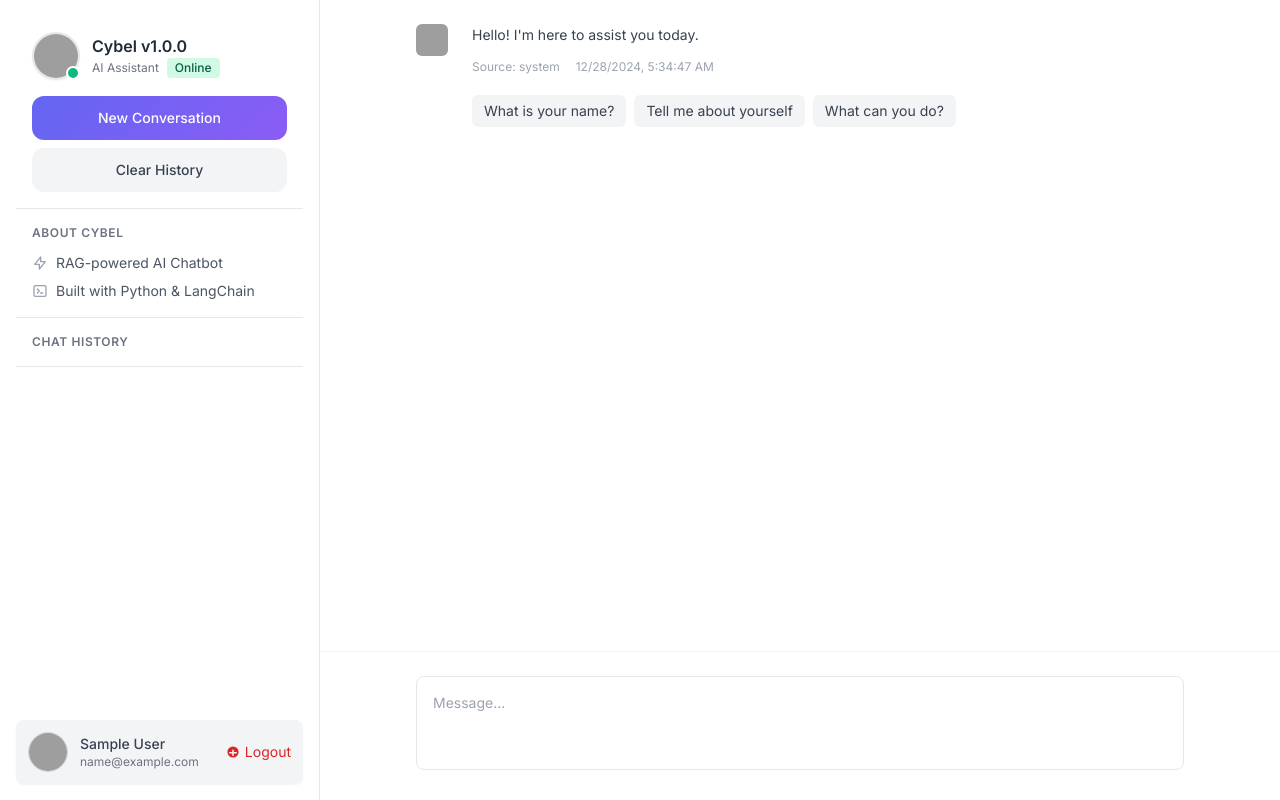
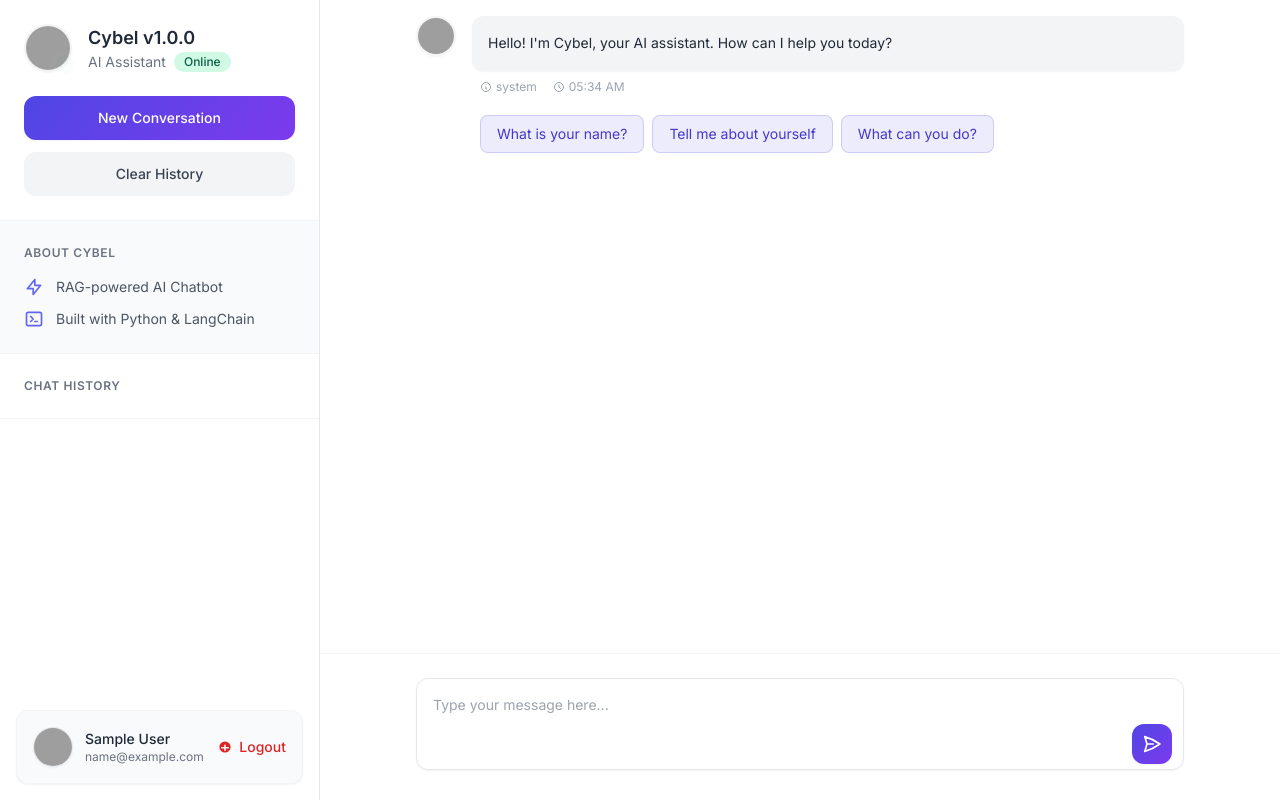
Before and after one commit to SystemGuard-official/cybel, a Flask app: page /chat in a window 1280 px wide. Run offline with Flask 3, Linux system fonts and the light colour scheme; the visitor is signed in with stand-in values (Sample User, id 1); data that the repository does not hold is empty; grey boxes are pictures that could not be loaded.

```diff
--- a/src/query_chromadb.py
+++ b/src/query_chromadb.py
@@ -48,8 +48,8 @@ def formulate_response_using_llm(query: str, rephrased_query: str, metadata, con
 
     ## Instructions:
     - Use only explicit internal provided context information to generate the answer and follow-up questions.
-    - Response should be in the form of a paragraphs/list of points/table.
-    - Remember, you shall complete ALL tasks.
+    - Response should be in the form of a paragraphs or list or points of table as per the query.
+    - Remember, you shall complete ALL tasks to the best of your ability.
     - If the provided context contains contradictory or conflicting information, say you don't know the answer and provide a reason.
 
     ### Context: to formulate the answer and follow-up questions
--- a/src/templates/chat.html
+++ b/src/templates/chat.html
@@ -9,113 +9,141 @@
     <link href="https://fonts.googleapis.com/css2?family=Inter:wght@400;500;600;700&display=swap" rel="stylesheet">
     <style>
         :root {
-            --primary-gradient: linear-gradient(135deg, #6366f1 0%, #8b5cf6 100%);
+            --primary-gradient: linear-gradient(135deg, #4F46E5 0%, #7C3AED 100%);
+            --secondary-gradient: linear-gradient(135deg, #3B82F6 0%, #8B5CF6 100%);
         }
 
         body {
             font-family: 'Inter', sans-serif;
         }
 
-        .message-source-history {
-            background: rgba(59, 130, 246, 0.1);
-            border-left: 4px solid #3b82f6;
+        .glass-effect {
+            background: rgba(255, 255, 255, 0.8);
+            backdrop-filter: blur(12px);
+            -webkit-backdrop-filter: blur(12px);
         }
 
-        .message-source-generated {
-            background: rgba(139, 92, 246, 0.1);
-            border-left: 4px solid #8b5cf6;
+        .message-bubble {
+            position: relative;
+            transition: all 0.3s ease;
         }
 
-        .message-source-system {
-            background: rgba(75, 85, 99, 0.1);
-            border-left: 4px solid #4b5563;
+        .message-bubble:hover {
+            transform: translateY(-1px);
+        }
+
+        .message-bubble-user {
+            background: var(--primary-gradient);
+        }
+
+        .message-bubble-assistant {
+            background: #F3F4F6;
         }
 
         .custom-scrollbar::-webkit-scrollbar {
-            width: 5px;
+            width: 6px;
         }
 
         .custom-scrollbar::-webkit-scrollbar-track {
-            background: #f1f1f1;
+            background: #F3F4F6;
+            border-radius: 8px;
         }
 
         .custom-scrollbar::-webkit-scrollbar-thumb {
-            background: #888;
-            border-radius: 5px;
+            background: #CBD5E1;
+            border-radius: 8px;
+        }
+
+        .custom-scrollbar::-webkit-scrollbar-thumb:hover {
+            background: #94A3B8;
         }
 
         .message-input {
-            background: rgba(243, 244, 246, 0.8);
-            backdrop-filter: blur(8px);
+            background: rgba(243, 244, 246, 0.9);
+            backdrop-filter: blur(12px);
+            border: 1px solid rgba(203, 213, 225, 0.4);
         }
 
-        .source-badge {
-            font-size: 0.65rem;
-            padding: 2px 8px;
-            border-radius: 12px;
+        .gradient-button {
+            background: var(--primary-gradient);
+            transition: all 0.3s ease;
         }
 
-        .source-badge-history {
-            background: rgba(59, 130, 246, 0.1);
-            color: #1e40af;
+        .gradient-button:hover {
+            opacity: 0.9;
+            transform: translateY(-1px);
         }
 
-        .source-badge-generated {
-            background: rgba(139, 92, 246, 0.1);
-            color: #6d28d9;
+        .chat-history-item {
+            transition: all 0.2s ease;
         }
 
-        .source-badge-system {
-            background: rgba(75, 85, 99, 0.1);
-            color: #374151;
+        .chat-history-item:hover {
+            background: #F1F5F9;
+            transform: translateX(2px);
+        }
+
+        .follow-up-button {
+            transition: all 0.2s ease;
+            background: rgba(79, 70, 229, 0.1);
+            border: 1px solid rgba(79, 70, 229, 0.2);
+        }
+
+        .follow-up-button:hover {
+            background: rgba(79, 70, 229, 0.15);
+            transform: translateY(-1px);
         }
     </style>
 </head>
 
-<body class="bg-white min-h-screen font-['Inter']">
+<body class="bg-gray-50 min-h-screen font-['Inter']">
     <div class="flex h-screen">
         <!-- Side Navigation -->
-
-        <div class="w-80 bg-[#F9FAFB] border-r border-gray-200 p-4 flex flex-col">
+        <div class="w-80 bg-white border-r border-gray-200 shadow-sm flex flex-col">
             <!-- Header -->
-            <div class="p-4 border-b border-gray-200">
-                <div class="flex items-center gap-3 mb-4">
+            <div class="p-6 border-b border-gray-100">
+                <div class="flex items-center gap-4 mb-6">
                     <div class="relative">
                         <img src="https://github.com/Py-Contributors/Cybel/raw/v2.0.0/images/cybel_icon.jpg" alt="Cybel"
-                            class="w-12 h-12 rounded-full object-cover border-2 border-gray-200 shadow-sm">
-                        <span class="absolute bottom-0 right-0 w-3.5 h-3.5 bg-green-500 border-2 border-white rounded-full"></span>
+                            class="w-12 h-12 rounded-full object-cover border-2 border-gray-100 shadow-sm">
+                        <span
+                            class="absolute bottom-0 right-0 w-3.5 h-3.5 bg-green-500 border-2 border-white rounded-full animate-ping"></span>
                     </div>
                     <div>
-                        <h1 class="font-semibold text-gray-800">Cybel v1.0.0</h1>
+                        <h1 class="font-semibold text-gray-800 text-lg">Cybel v1.0.0</h1>
                         <div class="flex items-center gap-2">
-                            <span class="text-xs text-gray-500">AI Assistant</span>
+                            <span class="text-sm text-gray-500">AI Assistant</span>
                             <span
-                                class="inline-flex items-center px-2 py-0.5 rounded text-xs font-medium bg-green-100 text-green-800">Online</span>
+                                class="inline-flex items-center px-2.5 py-0.5 rounded-full text-xs font-medium bg-green-100 text-green-800">
+                                Online
+                            </span>
                         </div>
                     </div>
                 </div>
-                <button onclick="startNewChat()" class="w-full mb-2 px-4 py-3 rounded-xl text-white font-medium text-sm transition-all hover:opacity-90" style="background: var(--primary-gradient)">
+                <button onclick="startNewChat()"
+                    class="w-full mb-3 px-4 py-3 rounded-xl text-white font-medium text-sm shadow-sm gradient-button">
                     New Conversation
                 </button>
 
-                <button onclick="clearChatHistory()" class="w-full px-4 py-3 rounded-xl text-gray-700 font-medium text-sm bg-gray-100 hover:bg-gray-200 transition-all">
+                <button onclick="clearChatHistory()"
+                    class="w-full px-4 py-3 rounded-xl text-gray-700 font-medium text-sm bg-gray-100 hover:bg-gray-200 transition-all">
                     Clear History
                 </button>
             </div>
 
             <!-- About Section -->
-            <div class="p-4 border-b border-gray-200 bg-white">
-                <h2 class="text-xs font-semibold text-gray-500 uppercase tracking-wider mb-3">About Cybel</h2>
-                <div class="text-sm text-gray-600 space-y-2">
-                    <p class="flex items-center gap-2">
-                        <svg class="w-4 h-4 text-gray-400" fill="none" stroke="currentColor" viewBox="0 0 24 24">
+            <div class="p-6 border-b border-gray-100 bg-gray-50">
+                <h2 class="text-xs font-semibold text-gray-500 uppercase tracking-wider mb-4">About Cybel</h2>
+                <div class="text-sm text-gray-600 space-y-3">
+                    <p class="flex items-center gap-3">
+                        <svg class="w-5 h-5 text-indigo-500" fill="none" stroke="currentColor" viewBox="0 0 24 24">
                             <path stroke-linecap="round" stroke-linejoin="round" stroke-width="2"
                                 d="M13 10V3L4 14h7v7l9-11h-7z" />
                         </svg>
                         RAG-powered AI Chatbot
                     </p>
-                    <p class="flex items-center gap-2">
-                        <svg class="w-4 h-4 text-gray-400" fill="none" stroke="currentColor" viewBox="0 0 24 24">
+                    <p class="flex items-center gap-3">
+                        <svg class="w-5 h-5 text-indigo-500" fill="none" stroke="currentColor" viewBox="0 0 24 24">
                             <path stroke-linecap="round" stroke-linejoin="round" stroke-width="2"
                                 d="M8 9l3 3-3 3m5 0h3M5 20h14a2 2 0 002-2V6a2 2 0 00-2-2H5a2 2 0 00-2 2v12a2 2 0 002 2z" />
                         </svg>
@@ -126,24 +154,28 @@
 
             <!-- Chat History -->
             <div class="flex-1 overflow-hidden flex flex-col">
-                <div class="p-4 border-b border-gray-200">
+                <div class="p-6 border-b border-gray-100">
                     <h2 class="text-xs font-semibold text-gray-500 uppercase tracking-wider">Chat History</h2>
                 </div>
-                <div id="chat-history" class="flex-1 overflow-y-auto p-2 space-y-1">
+                <div id="chat-history" class="flex-1 overflow-y-auto p-4 space-y-2 custom-scrollbar">
                     <!-- Chat history items will be added here -->
                 </div>
             </div>
+
             <!-- Logged-in User Info -->
-            <div class="flex items-center justify-between mt-2 bg-gray-100 p-3 rounded-lg shadow-sm">
+            <div class="m-4">
+                <div
+                    class="flex items-center justify-between bg-gray-50 p-4 rounded-xl shadow-sm border border-gray-100">
                     <div class="flex items-center gap-3">
                         <img src="https://ui-avatars.com/api/?name={{ current_user.name }}&background=random"
-                        alt="User Avatar" class="w-10 h-10 rounded-full border border-gray-300">
+                            alt="User Avatar" class="w-10 h-10 rounded-full border border-gray-200 shadow-sm">
                         <div>
-                        <p class="text-sm font-medium text-gray-700">{{ current_user.name }}</p>
+                            <p class="text-sm font-medium text-gray-800">{{ current_user.name }}</p>
                             <p class="text-xs text-gray-500">{{ current_user.email }}</p>
                         </div>
                     </div>
-                <a href="/logout" class="text-sm text-red-600 hover:underline flex items-center gap-1">
+                    <a href="/logout"
+                        class="text-sm text-red-600 hover:text-red-700 hover:underline flex items-center gap-1.5 font-medium">
                         <svg xmlns="http://www.w3.org/2000/svg" class="h-4 w-4" viewBox="0 0 20 20" fill="currentColor">
                             <path fill-rule="evenodd"
                                 d="M3 10a7 7 0 1114 0 7 7 0 01-14 0zm7-3a1 1 0 00-1 1v2H6a1 1 0 000 2h3v2a1 1 0 102 0v-2h3a1 1 0 100-2h-3V8a1 1 0 00-1-1z"
@@ -153,22 +185,23 @@
                     </a>
                 </div>
             </div>
+        </div>
 
         <!-- Main Chat Area -->
         <div class="flex-1 flex flex-col bg-white">
             <!-- Chat Messages -->
-            <div id="chat-messages" class="flex-1 overflow-y-auto">
+            <div id="chat-messages" class="flex-1 overflow-y-auto custom-scrollbar">
                 <!-- Messages will be added here -->
             </div>
 
             <!-- Input Area -->
-            <div class="border-t border-gray-100 p-6">
+            <div class="border-t border-gray-100 p-6 bg-white">
                 <div class="max-w-3xl mx-auto relative">
                     <textarea id="message-input" rows="3"
-                        class="w-full p-4 pr-12 rounded-lg border border-gray-200 focus:outline-none focus:ring-2 focus:ring-gray-800 focus:border-transparent resize-none text-gray-700 text-sm placeholder-gray-400"
-                        placeholder="Message..."></textarea>
+                        class="w-full p-4 pr-14 rounded-xl border border-gray-200 focus:outline-none focus:ring-2 focus:ring-indigo-500 focus:border-transparent resize-none text-gray-700 text-sm placeholder-gray-400 shadow-sm"
+                        placeholder="Type your message here..."></textarea>
                     <button onclick="sendMessage()"
-                        class="absolute right-3 bottom-3 p-2 bg-[#2A2B32] text-white rounded-lg hover:bg-gray-800 transition-colors">
+                        class="absolute right-3 bottom-3 p-2.5 gradient-button text-white rounded-xl hover:opacity-90 transition-all shadow-sm">
                         <svg xmlns="http://www.w3.org/2000/svg" fill="none" viewBox="0 0 24 24" stroke-width="2"
                             stroke="currentColor" class="w-5 h-5">
                             <path stroke-linecap="round" stroke-linejoin="round"
@@ -185,13 +218,13 @@
         let chats = {};
 
         function formatTime(timestamp) {
-            return new Date(timestamp).toLocaleString();
+            return new Date(timestamp).toLocaleTimeString([], { hour: '2-digit', minute: '2-digit' });
         }
 
         function addWelcomeMessage() {
             const welcomeMessage = {
                 role: 'assistant',
-                content: 'Hello! I\'m here to assist you today.',
+                content: 'Hello! I\'m Cybel, your AI assistant. How can I help you today?',
                 follow_ups: [
                     'What is your name?',
                     'Tell me about yourself',
@@ -207,47 +240,55 @@
         function addMessageToUI(message) {
             const messagesDiv = document.getElementById('chat-messages');
             const messageDiv = document.createElement('div');
-            messageDiv.className = `px-4 py-6 ${message.role === 'user' ? 'bg-white' : 'bg-[#F9FAFB]'}`;
+            messageDiv.className = `px-6 py-4 ${message.role === 'user' ? 'bg-gray-50' : 'bg-white'}`;
 
             const innerDiv = document.createElement('div');
-            innerDiv.className = 'max-w-3xl mx-auto flex gap-6';
+            innerDiv.className = 'max-w-3xl mx-auto flex gap-4';
 
             const iconDiv = document.createElement('div');
-            iconDiv.className = 'w-8 h-8 rounded-md flex items-center justify-center flex-shrink-0';
+            iconDiv.className = 'w-10 h-10 rounded-full flex items-center justify-center flex-shrink-0';
             const img = document.createElement('img');
             img.src = message.role === 'user' ? 'https://encrypted-tbn0.gstatic.com/images?q=tbn:ANd9GcTnSA1zygA3rubv-VK0DrVcQ02Po79kJhXo_A&s' : 'https://github.com/Py-Contributors/Cybel/raw/v2.0.0/images/cybel_icon.jpg';
             img.alt = message.role === 'user' ? 'User' : 'Cybel';
-            img.className = 'w-full h-full rounded-md object-cover';
+            img.className = 'w-full h-full rounded-full object-cover border-2 border-gray-100 shadow-sm';
             iconDiv.appendChild(img);
 
             const contentDiv = document.createElement('div');
-            contentDiv.className = 'flex-1 space-y-3';
+            contentDiv.className = 'flex-1 space-y-2';
 
             const messageContent = document.createElement('div');
-            messageContent.className = 'text-gray-700 text-sm leading-relaxed';
+            messageContent.className = `p-4 rounded-xl shadow-sm ${message.role === 'user' ? 'message-bubble-user text-white' : 'message-bubble-assistant text-gray-800'} text-sm leading-relaxed`;
             messageContent.textContent = message.content;
             contentDiv.appendChild(messageContent);
 
-            // Add technical details if available
-            if (message.processing_time || message.source) {
+            if (message.processing_time || message.source || message.timestamp) {
                 const detailsDiv = document.createElement('div');
-                detailsDiv.className = 'text-xs text-gray-400 space-x-4';
+                detailsDiv.className = 'text-xs text-gray-400 flex items-center gap-4 ml-2';
 
                 if (message.processing_time) {
                     const processingTime = document.createElement('span');
-                    processingTime.textContent = `Processing: ${(message.processing_time * 1000).toFixed(2)}ms`;
+                    processingTime.className = 'flex items-center gap-1';
+                    processingTime.innerHTML = `<svg class="w-3 h-3" fill="none" stroke="currentColor" viewBox="0 0 24 24"><path stroke-linecap="round" stroke-linejoin="round" stroke-width="2" d="M12 8v4l3 3m6-3a9 9 0 11-18 0 9 9 0 0118 0z"></path></svg> ${(message.processing_time * 1000).toFixed(2)}ms`;
                     detailsDiv.appendChild(processingTime);
                 }
 
+
+
                 if (message.source) {
                     const source = document.createElement('span');
-                    source.textContent = `Source: ${message.source}`;
+                    source.className = 'flex items-center gap-1';
+                    source.innerHTML = `<svg class="w-3 h-3" fill="none" stroke="currentColor" viewBox="0 0 24 24">
+            <path stroke-linecap="round" stroke-linejoin="round" stroke-width="2" d="M13 16h-1v-4h-1m1-4h.01M21 12a9 9 0 11-18 0 9 9 0 0118 0z"></path>
+        </svg> ${message.source}`;
                     detailsDiv.appendChild(source);
                 }
 
                 if (message.timestamp) {
                     const timestamp = document.createElement('span');
-                    timestamp.textContent = formatTime(message.timestamp);
+                    timestamp.className = 'flex items-center gap-1';
+                    timestamp.innerHTML = `<svg class="w-3 h-3" fill="none" stroke="currentColor" viewBox="0 0 24 24">
+            <path stroke-linecap="round" stroke-linejoin="round" stroke-width="2" d="M12 8v4l3 3m6-3a9 9 0 11-18 0 9 9 0 0118 0z"></path>
+        </svg> ${formatTime(message.timestamp)}`;
                     detailsDiv.appendChild(timestamp);
                 }
 
@@ -256,10 +297,10 @@
 
             if (message.follow_ups && message.follow_ups.length > 0) {
                 const followUpsDiv = document.createElement('div');
-                followUpsDiv.className = 'flex flex-wrap gap-2 pt-2';
+                followUpsDiv.className = 'flex flex-wrap gap-2 pt-3 ml-2';
                 message.follow_ups.forEach(q => {
                     const button = document.createElement('button');
-                    button.className = 'px-3 py-1.5 bg-gray-100 hover:bg-gray-200 rounded-md text-sm text-gray-700 transition-colors';
+                    button.className = 'follow-up-button px-4 py-2 rounded-lg text-sm text-indigo-700 transition-all hover:shadow-sm';
                     button.textContent = q;
                     button.onclick = () => handleFollowUp(q);
                     followUpsDiv.appendChild(button);
@@ -283,10 +324,17 @@
                 .then(history => {
                     history.forEach(chat => {
                         const div = document.createElement('div');
-                        div.className = 'p-3 hover:bg-gray-100 cursor-pointer rounded-md text-sm text-gray-700 flex flex-col';
+                        div.className = 'chat-history-item p-3 rounded-lg cursor-pointer text-sm text-gray-700 flex flex-col hover:shadow-sm';
                         div.innerHTML = `
-                            <span class="truncate">${chat.question}</span>
-                            <span class="text-xs text-gray-400">${formatTime(chat.timestamp)}</span>
+                    <div class="flex items-center gap-2">
+                        <svg class="w-4 h-4 text-gray-400" fill="none" stroke="currentColor" viewBox="0 0 24 24">
+                            <path stroke-linecap="round" stroke-linejoin="round" stroke-width="2"
+                                d="M8 10h.01M12 10h.01M16 10h.01M9 16H5a2 2 0 01-2-2V6a2 2 0 012-2h14a2 2 0 012 2v8a2 2 0 01-2 2h-4l-4 4z">
+                            </path>
+                        </svg>
+                        <span class="truncate flex-1">${chat.question}</span>
+                    </div>
+                    <span class="text-xs text-gray-400 mt-1">${formatTime(chat.timestamp)}</span>
                 `;
                         div.onclick = () => handleFollowUp(chat.question);
                         historyDiv.appendChild(div);
@@ -300,6 +348,7 @@
             if (!message) return;
 
             input.value = '';
+            input.style.height = 'auto';
 
             const userMessage = {
                 role: 'user',
@@ -308,6 +357,29 @@
             };
             addMessageToUI(userMessage);
 
+            // Add loading state
+            const loadingDiv = document.createElement('div');
+            loadingDiv.className = 'px-6 py-4 bg-white';
+            loadingDiv.innerHTML = `
+        <div class="max-w-3xl mx-auto flex gap-4">
+            <div class="w-10 h-10 rounded-full flex-shrink-0">
+                <img src="https://github.com/Py-Contributors/Cybel/raw/v2.0.0/images/cybel_icon.jpg"
+                    alt="Cybel" class="w-full h-full rounded-full object-cover border-2 border-gray-100 shadow-sm">
+            </div>
+            <div class="flex-1">
+                <div class="flex items-center gap-2 text-gray-400 text-sm">
+                    <div class="animate-pulse flex space-x-2">
+                        <div class="h-2 w-2 bg-gray-300 rounded-full"></div>
+                        <div class="h-2 w-2 bg-gray-300 rounded-full"></div>
+                        <div class="h-2 w-2 bg-gray-300 rounded-full"></div>
+                    </div>
+                    <span>Thinking...</span>
+                </div>
+            </div>
+        </div>
+    `;
+            document.getElementById('chat-messages').appendChild(loadingDiv);
+
             try {
                 const response = await fetch('/ask', {
                     method: 'POST',
@@ -315,6 +387,9 @@
                     body: JSON.stringify({ question: message })
                 });
                 const data = await response.json();
+
+                // Remove loading state
+                loadingDiv.remove();
 
                 const assistantMessage = {
                     role: 'assistant',
@@ -328,6 +403,8 @@
                 updateChatHistory();
             } catch (error) {
                 console.error('Error:', error);
+                loadingDiv.remove();
+
                 const errorMessage = {
                     role: 'assistant',
                     content: 'Sorry, there was an error processing your request. Please try again.',
@@ -351,27 +428,60 @@
         }
 
         function clearChatHistory() {
-            fetch('/clear_chat_history', { method: 'GET' })
+            fetch('/clear_chat_history', {
+                method: 'GET',
+                headers: {
+                    'Cache-Control': 'no-cache'
+                }
+            })
                 .then(response => {
                     if (!response.ok) {
                         throw new Error('Network response was not ok');
                     }
                     return response.json();
                 })
-                .then(() => updateChatHistory())
+                .then(() => {
+                    updateChatHistory();
+                    // Show success message
+                    const toast = document.createElement('div');
+                    toast.className = 'fixed bottom-4 right-4 bg-green-500 text-white px-6 py-3 rounded-lg shadow-lg transform transition-all duration-500 ease-in-out';
+                    toast.textContent = 'Chat history cleared successfully';
+                    document.body.appendChild(toast);
+                    setTimeout(() => {
+                        toast.style.opacity = '0';
+                        setTimeout(() => toast.remove(), 500);
+                    }, 3000);
+                })
                 .catch(error => {
-                    console.error('There was a problem with the fetch operation:', error);
+                    console.error('There was a problem clearing chat history:', error);
+                    // Show error message
+                    const toast = document.createElement('div');
+                    toast.className = 'fixed bottom-4 right-4 bg-red-500 text-white px-6 py-3 rounded-lg shadow-lg';
+                    toast.textContent = 'Error clearing chat history';
+                    document.body.appendChild(toast);
+                    setTimeout(() => toast.remove(), 3000);
                 });
         }
+
+        // Auto-resize textarea
+        const messageInput = document.getElementById('message-input');
+        messageInput.addEventListener('input', function () {
+            this.style.height = 'auto';
+            this.style.height = (this.scrollHeight) + 'px';
+        });
 
         // Initialize
         document.addEventListener('DOMContentLoaded', () => {
             addWelcomeMessage();
             updateChatHistory();
+
+            // Set initial height of textarea
+            messageInput.style.height = 'auto';
+            messageInput.style.height = (messageInput.scrollHeight) + 'px';
         });
 
         // Handle enter key
-        document.getElementById('message-input').addEventListener('keydown', (e) => {
+        messageInput.addEventListener('keydown', (e) => {
             if (e.key === 'Enter' && !e.shiftKey) {
                 e.preventDefault();
                 sendMessage();
```
Lines whose indentation alone changed are shown as unchanged.
